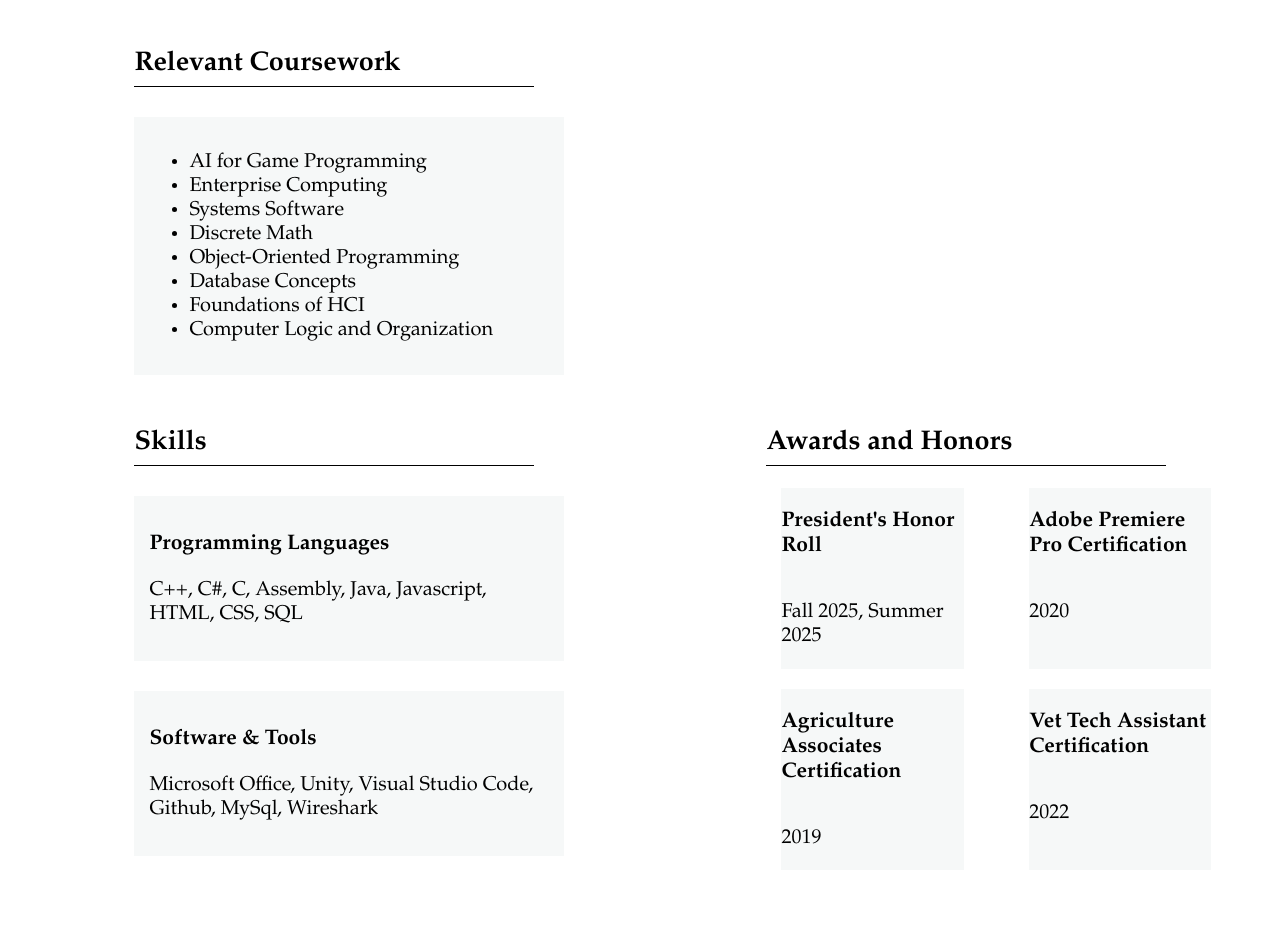
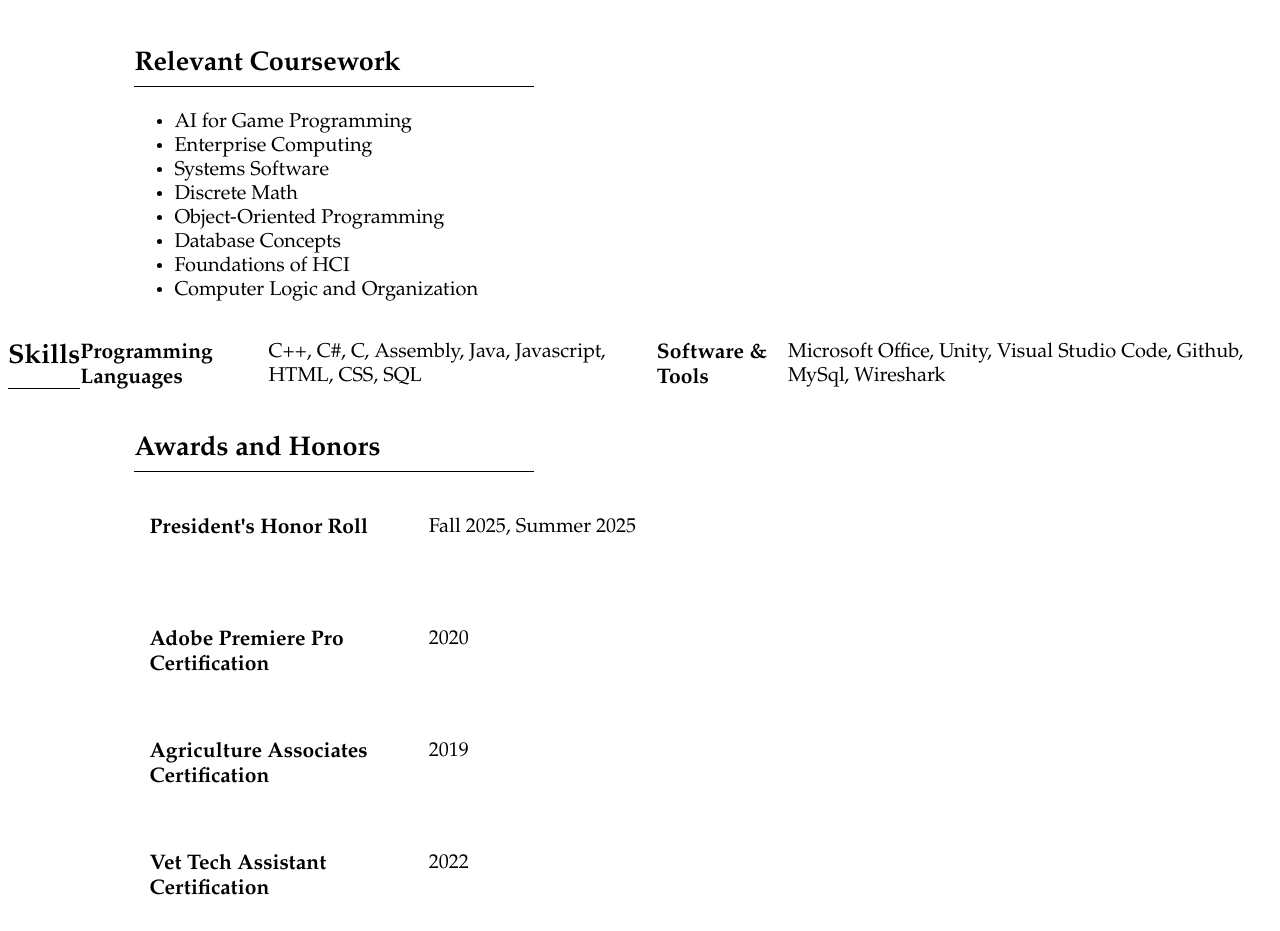
Before and after one commit to rigelcodes/CIS4004_Project1, a plain HTML site: page index.html in a window 1280 px wide. Shown: the part 939-1870 px from the top of the page. Before the commit the page ends 1833 px from the top, so only its background shows below. Drawn offline with Linux system fonts and the light colour scheme.

Commit message:
Update index.html

```diff
--- a/index.html
+++ b/index.html
@@ -63,7 +63,7 @@
         <section class="experience">
         <h2>Relevant Coursework</h2>
 
-        <section class="box">
+
         <ul>
         <li>AI for Game Programming</li>
         <li>Enterprise Computing</li>
@@ -74,24 +74,24 @@
         <li>Foundations of HCI</li>
         <li>Computer Logic and Organization</li>
         </ul>
-        </section>
+
 
         </section>
 
         <section class="container">
 
-        <section class="experience">
+
         <h2>Skills</h2>
 
-        <section class="box">
+
         <h3>Programming Languages</h3>
         <p>C++, C#, C, Assembly, Java, Javascript, HTML, CSS, SQL</p>
-        </section>
 
-        <section class="box">
+
+
         <h3>Software & Tools</h3>
         <p>Microsoft Office, Unity, Visual Studio Code, Github, MySql, Wireshark</p>
-        </section>
+
 
         </section>
 
@@ -100,25 +100,25 @@
 
         <section class="wrapper">
 
-        <section class="innerAwardBox">
+
         <h3>President's Honor Roll</h3>
         <p>Fall 2025, Summer 2025</p>
-        </section>
 
-        <section class="innerAwardBox">
+
+
         <h3>Adobe Premiere Pro Certification</h3>
         <p>2020</p>
-        </section>
 
-        <section class="innerAwardBox">
+
+
         <h3>Agriculture Associates Certification</h3>
         <p>2019</p>
-        </section>
 
-        <section class="innerAwardBox">
+
+
         <h3>Vet Tech Assistant Certification</h3>
         <p>2022</p>
-        </section>
+
 
         </section>
 
```
